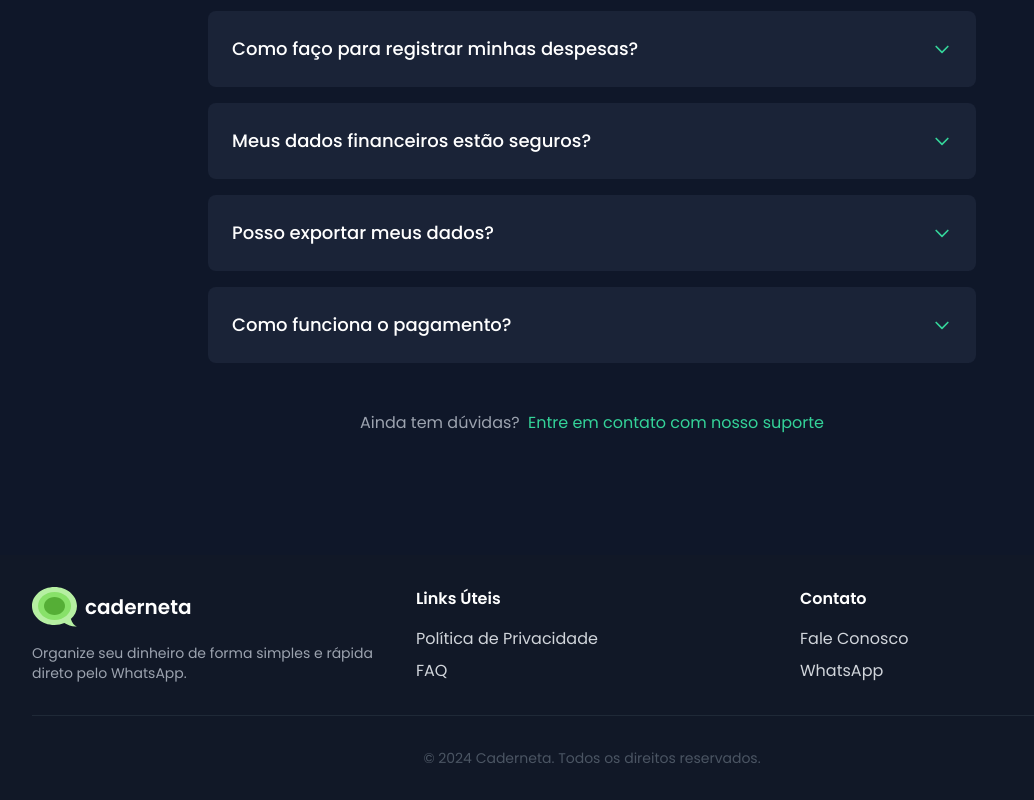
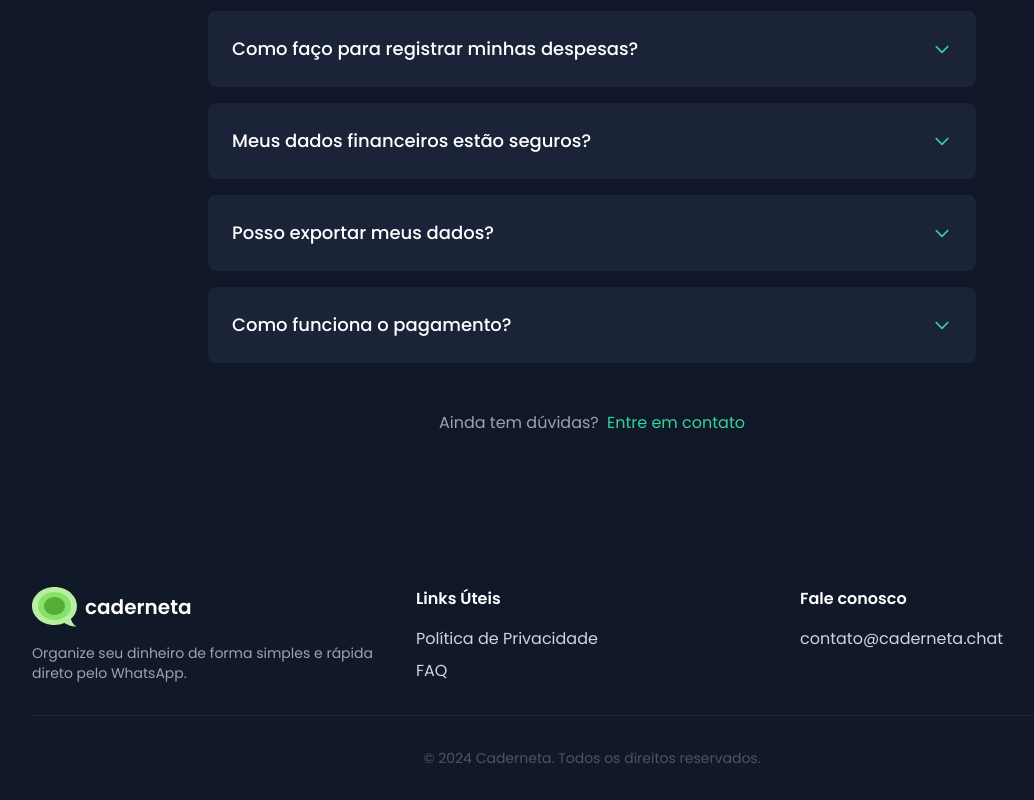
Before and after one commit to levyaraujo/caderneta-front, a Vue app: page / in a window 1280 px wide. Shown: the part 3497-4297 px from the top of the page, without its empty margins (48-1082 px from the left). Built offline with nearby package versions, Linux system fonts and the light colour scheme.

Commit message:
adiciona email de contato

```diff
--- a/src/components/Contato.vue
+++ /dev/null
@@ -1,71 +0,0 @@
-<script setup lang="ts">
-import { ref } from 'vue'
-
-const name = ref('')
-const email = ref('')
-const message = ref('')
-const nameError = ref('')
-const emailError = ref('')
-const messageError = ref('')
-
-const submitForm = () => {
-  nameError.value = ''
-  emailError.value = ''
-  messageError.value = ''
-
-  let isValid = true
-
-  if (!name.value) {
-    nameError.value = 'Nome é obrigatório'
-    isValid = false
-  }
-
-  if (!email.value || !isValidEmail(email.value)) {
-    emailError.value = 'E-mail inválido'
-    isValid = false
-  }
-
-  if (!message.value) {
-    messageError.value = 'Mensagem é obrigatória'
-    isValid = false
-  }
-
-  if (isValid) {
-    console.log('Formulário enviado:', { name: name.value, email: email.value, message: message.value })
-  }
-}
-
-const isValidEmail = (email: string) => {
-  // Validação básica de email
-  return /^\w+([\.-]?\w+)*@\w+([\.-]?\w+)*(\.\w{2,3})+$/.test(email)
-}
-</script>
-
-<template>
-  <div class="py-24 px-4 sm:px-6 lg:px-8">
-    <div class="max-w-md m-auto">
-      <h2 class="text-3xl font-bold text-white mb-2">Fale Conosco</h2>
-      <p class="">Está com dúvidas ou quer fazer uma sugestão? Envie uma mensagem abaixo</p>
-      <form @submit.prevent="submitForm" class="space-y-6 mt-8">
-        <div>
-          <label for="name" class="block text-sm font-medium text-gray-300">Nome</label>
-          <input type="text" id="name" v-model="name" required class="bg-gray-800 border-gray-700 text-gray-300 rounded-md px-3 py-2 w-full focus:outline-none focus:ring-2 focus:ring-green-500" />
-          <div v-if="nameError" class="text-red-500 text-sm mt-1">{{ nameError }}</div>
-        </div>
-        <div>
-          <label for="email" class="block text-sm font-medium text-gray-300">E-mail</label>
-          <input type="email" id="email" v-model="email" required class="bg-gray-800 border-gray-700 text-gray-300 rounded-md px-3 py-2 w-full focus:outline-none focus:ring-2 focus:ring-green-500" />
-          <div v-if="emailError" class="text-red-500 text-sm mt-1">{{ emailError }}</div>
-        </div>
-        <div>
-          <label for="message" class="block text-sm font-medium text-gray-300">Mensagem</label>
-          <textarea id="message" v-model="message" required rows="4" class="resize-none bg-gray-800 border-gray-700 text-gray-300 rounded-md px-3 py-2 w-full focus:outline-none focus:ring-2 focus:ring-green-500"></textarea>
-          <div v-if="messageError" class="text-red-500 text-sm mt-1">{{ messageError }}</div>
-        </div>
-        <button type="submit" class="w-full bg-gradient-to-r from-green-500 to-green-600 hover:from-green-600 hover:to-green-500 text-white font-medium rounded-md px-4 py-2 focus:outline-none focus:ring-2 focus:ring-green-500 focus:ring-offset-2">
-          Enviar
-        </button>
-      </form>
-    </div>
-  </div>
-</template>
--- a/src/components/Footer.vue
+++ b/src/components/Footer.vue
@@ -55,22 +55,14 @@ const currentYear = computed(() => {
 
         <!-- Contact -->
         <div class="space-y-4">
-          <h3 class="text-white font-semibold">Contato</h3>
+          <h3 class="text-white font-semibold">Fale conosco</h3>
           <ul class="space-y-2">
             <li>
-              <router-link
-                to="/contato"
+              <a
+                href="mailto:contato@caderneta.chat"
                 class="hover:text-emerald-400 transition-colors duration-200"
               >
-                Fale Conosco
-              </router-link>
-            </li>
-            <li>
-              <a
-                href="https://wa.me/5594981362600"
-                class="hover:text-emerald-400 transition-colors duration-200"
-              >
-                WhatsApp
+                contato@caderneta.chat
               </a>
             </li>
           </ul>
--- a/src/components/Landing/FAQ.vue
+++ b/src/components/Landing/FAQ.vue
@@ -99,8 +99,8 @@ const toggleItem = (index: number) => {
       <div class="text-center mt-12">
         <p class="text-gray-400">
           Ainda tem dúvidas?
-          <a href="#" class="text-emerald-400 hover:text-emerald-300 ml-1 transition-colors duration-300">
-            Entre em contato com nosso suporte
+          <a href="mailto:contato@caderneta.chat" class="text-emerald-400 hover:text-emerald-300 ml-1 transition-colors duration-300">
+            Entre em contato
           </a>
         </p>
       </div>
--- a/src/router.ts
+++ b/src/router.ts
@@ -2,13 +2,11 @@ import Landing from './components/Landing/Landing.vue'
 import PrivacyPolicy from './components/PrivacyPolicy.vue'
 import FAQ from './components/Landing/FAQ.vue'
 import { createRouter, createWebHistory } from 'vue-router'
-import Contato from "./components/Contato.vue";
 
 const routes = [
   { path: '/', component: Landing },
   { path: '/politica-de-privacidade', component: PrivacyPolicy },
   { path: '/faq', component: FAQ },
-  { path: '/contato', component: Contato}
 ];
 
 const router = createRouter({
```
